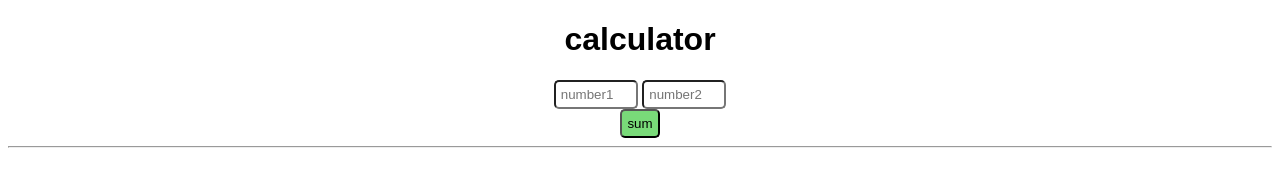
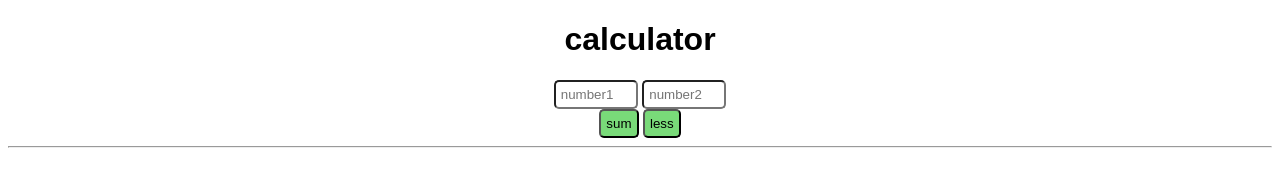
Before and after one commit to niloarthur-lgtm/calculator, a plain HTML site: page calculator.html in a window 1280 px wide. Drawn offline with Linux system fonts and the light colour scheme.

Commit message:
add minus
subtraction

```diff
--- a/calculator.html
+++ b/calculator.html
@@ -16,6 +16,7 @@
         <input type="number" id="n2" placeholder="number2">
         <br>
         <button onclick="sum()">sum</button>
+        <button onclick="less()">less</button>
         <hr>
         <p id="res"></p>
         </div>
```
